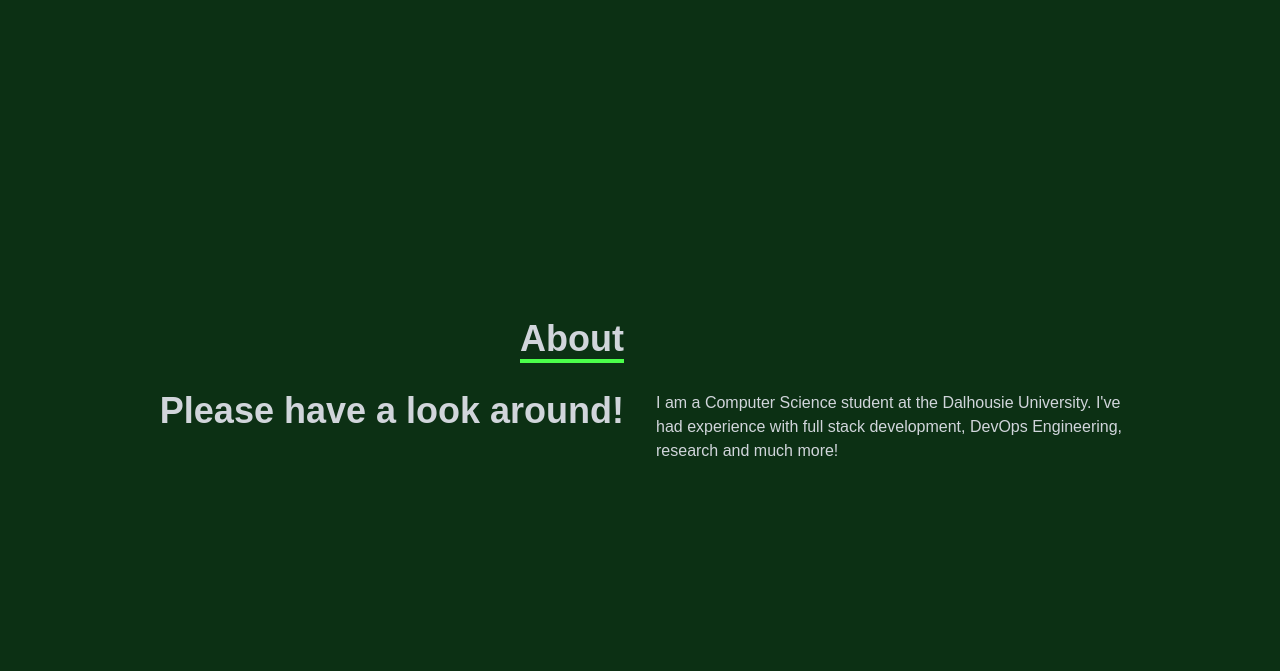
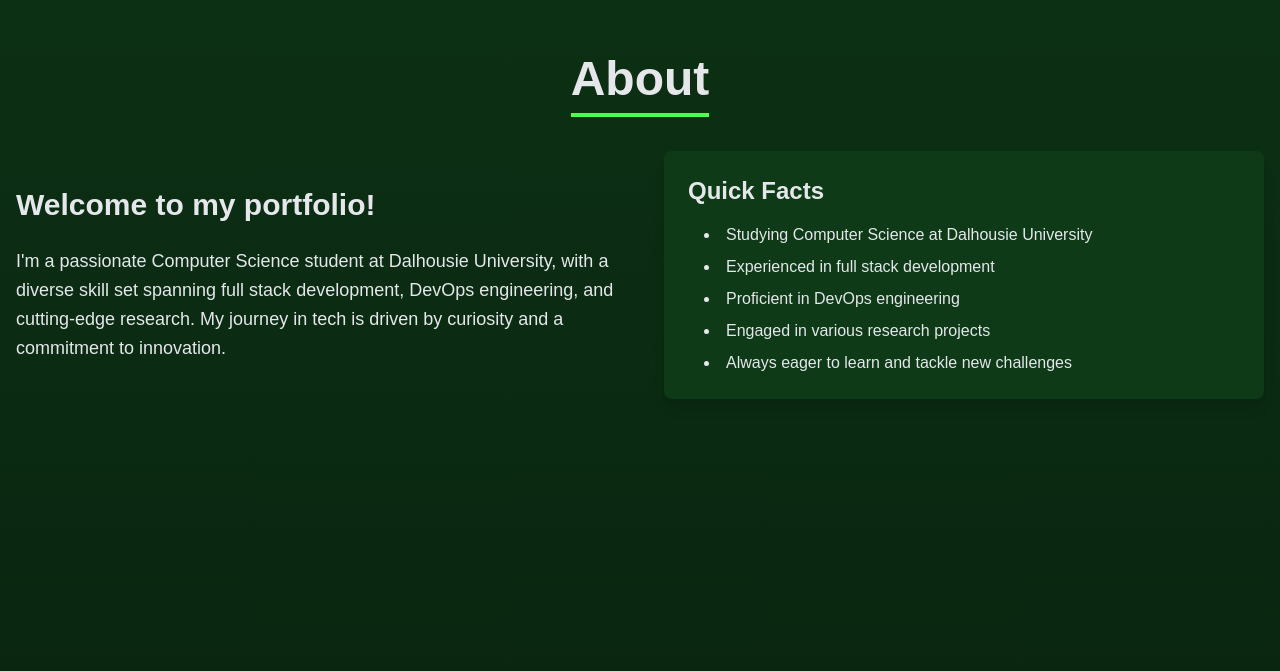
Before and after one commit to prannat-jain/portfolio-app, a React (Create React App) app: page / in a window 1280 px wide. Shown: the part 809-1480 px from the top of the page. Built offline with nearby package versions, Linux system fonts and the light colour scheme.

Commit message:
added contact page and abobout

```diff
--- a/src/App.js
+++ b/src/App.js
@@ -4,6 +4,7 @@ import Home from "./components/Home";
 import Navbar from "./components/Navbar";
 import Skills from "./components/Skills";
 import Projects from "./components/Projects";
+import Contact from "./components/Contact";
 
 function App() {
   return (
@@ -14,6 +15,7 @@ function App() {
       <Skills />
       <Experience />
       <Projects />
+      <Contact/>
       <h3>This website is under development. Be back for more soon!</h3>
     </div>
   );
--- a/src/components/About.jsx
+++ b/src/components/About.jsx
@@ -5,27 +5,30 @@ const About = () => {
     <div
       id="about"
       name="about"
-      className="w-full h-screen bg-[#0c3014] text-gray-300"
+      className="w-full min-h-screen bg-gradient-to-b from-[#0c3014] to-[#0a2510] text-gray-200 py-16"
     >
-      <div className="flex flex-col justify-center items-center w-full h-full">
-        <div className="max-w-[1000px] w-full px-4 grid grid-cols-2 gap-8">
-          <div className="sm:text-right pb-8 pl-4">
-            <p className="text-4xl font-bold inline border-b-4 border-[#4bff4b]">
-              About
+      <div className="container mx-auto px-4">
+        <h2 className="text-5xl font-bold mb-12 text-center">
+          <span className="border-b-4 border-[#4bff4b] pb-2">About</span>
+        </h2>
+        <div className="flex flex-col md:flex-row items-center justify-between gap-12">
+          <div className="md:w-1/2">
+            <h3 className="text-3xl font-semibold mb-6">Welcome to my portfolio!</h3>
+            <p className="text-lg leading-relaxed">
+              I'm a passionate Computer Science student at Dalhousie University, with a diverse skill set spanning full stack development, DevOps engineering, and cutting-edge research. My journey in tech is driven by curiosity and a commitment to innovation.
             </p>
           </div>
-          <div></div>
-        </div>
-        <div className="max-w-[1000px] w-full sm:grid grid-cols-2 gap-8 px-4">
-          <div className="sm:text-right text-4xl font-bold">
-            <p>Please have a look around!</p>
-          </div>
-          <div className="">
-            <p>
-              I am a Computer Science student at the Dalhousie University. I've
-              had experience with full stack development, DevOps Engineering,
-              research and much more!
-            </p>
+          <div className="md:w-1/2">
+            <div className="bg-[#0e3a18] p-6 rounded-lg shadow-lg">
+              <h4 className="text-2xl font-semibold mb-4">Quick Facts</h4>
+              <ul className="list-disc list-inside space-y-2">
+                <li>Studying Computer Science at Dalhousie University</li>
+                <li>Experienced in full stack development</li>
+                <li>Proficient in DevOps engineering</li>
+                <li>Engaged in various research projects</li>
+                <li>Always eager to learn and tackle new challenges</li>
+              </ul>
+            </div>
           </div>
         </div>
       </div>
--- /dev/null
+++ b/src/components/Contact.jsx
@@ -0,0 +1,25 @@
+import React from 'react';
+
+const Contact = () => {
+  return (
+    <div id="contact" className="w-full min-h-screen bg-[#0c3014] text-gray-300 py-16">
+      <div className="container mx-auto px-4">
+        <h2 className="text-4xl font-bold text-center mb-8">
+          <span className="border-b-4 border-[#4bff4b] pb-2">Contact</span>
+        </h2>
+        <div className="max-w-[600px] mx-auto">
+          <form className="flex flex-col space-y-4">
+            <input type="text" placeholder="Name" className="p-2 bg-[#1a4731] rounded-md" />
+            <input type="email" placeholder="Email" className="p-2 bg-[#1a4731] rounded-md" />
+            <textarea placeholder="Message" rows="6" className="p-2 bg-[#1a4731] rounded-md"></textarea>
+            <button className="bg-[#4bff4b] text-black font-bold py-2 px-4 rounded hover:bg-[#3bcc3b]">
+              Send Message
+            </button>
+          </form>
+        </div>
+      </div>
+    </div>
+  );
+};
+
+export default Contact;
```
